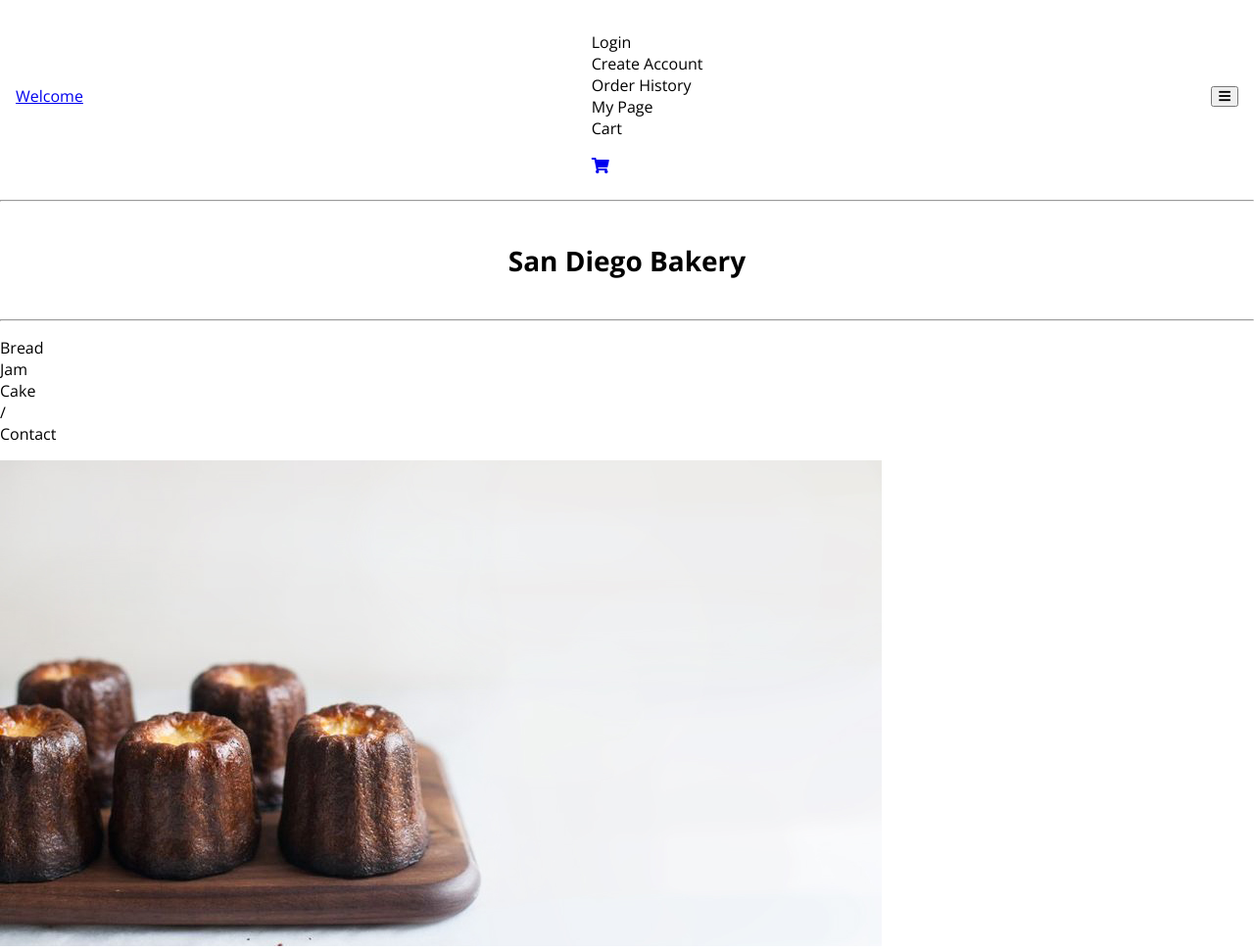
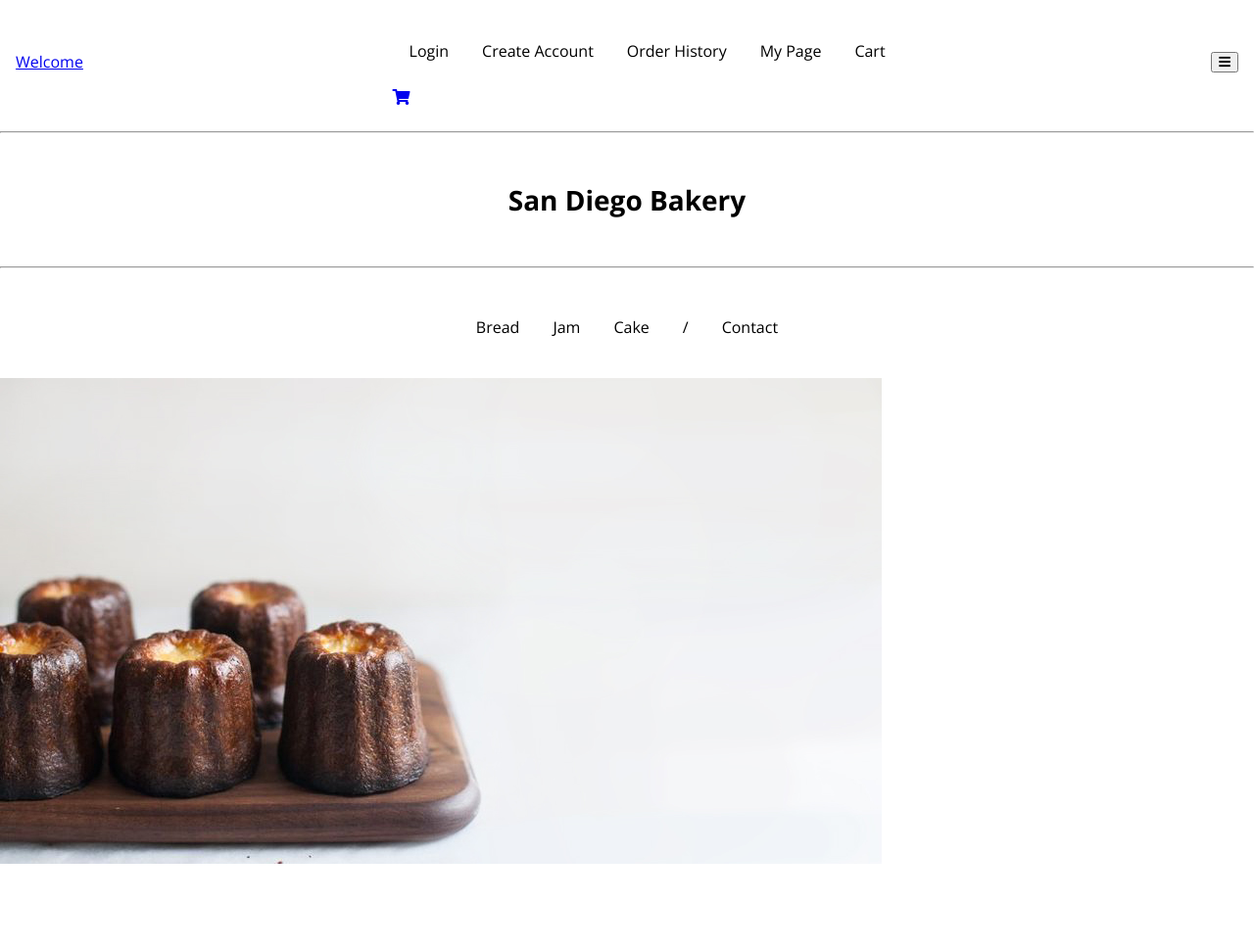
Before and after one commit to jaehyunan11/solo_project, a Django app: page / in a window 1280 px wide. Shown: the whole page at 98% size. After the commit the page ends 882 px from the top, so only its background shows below. Run offline with Django 3.2, Linux system fonts and the light colour scheme.

Commit message:
navbar and header, sub header completed

```diff
--- a/shop_app/static/css/styles.css
+++ b/shop_app/static/css/styles.css
@@ -69,13 +69,47 @@ h1 {
     justify-content: space-between;
     align-items: center;
     padding: 16px;
-    background-color: transparent;
 
+}
+
+.navbar__menu {
+    display: flex;
+}
+
+.navbar__menu__item {
+    padding: 8px 12px;
+    margin: 0 4px;
+    cursor: pointer;
+    border: 1px solid transparent;
+    border-radius: var(--size-border-radius);
 }
 
 /* Header */
 
-.header__name > h1 {
+#header {
     text-align: center;
     padding: 25px 0px;
 }
+
+/* Sub-header */
+
+#sub__header {
+    width: 100%;
+    display: flex;
+    justify-content: space-around;
+    align-items: center;
+    padding: 16px;
+}
+
+.header__menu {
+    display: flex;
+}
+
+.header__menu__item {
+    padding: 8px 12px;
+    margin: 0 4px;
+    cursor: pointer;
+    border: 1px solid transparent;
+    border-radius: var(--size-border-radius);
+
+}
--- a/shop_app/templates/shop_main.html
+++ b/shop_app/templates/shop_main.html
@@ -49,7 +49,9 @@
         <div class="header__name">
             <h1>San Diego Bakery</h1>
         </div>
-        <hr>
+    </section>
+    <hr>
+    <section id="sub__header">
         <div class="header__menu__main">
             <ul class="header__menu">
                 <li class="header__menu__item" data-link="#bread">Bread</li>
```
